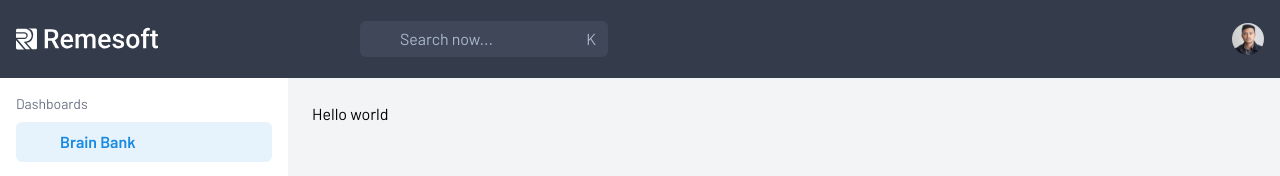
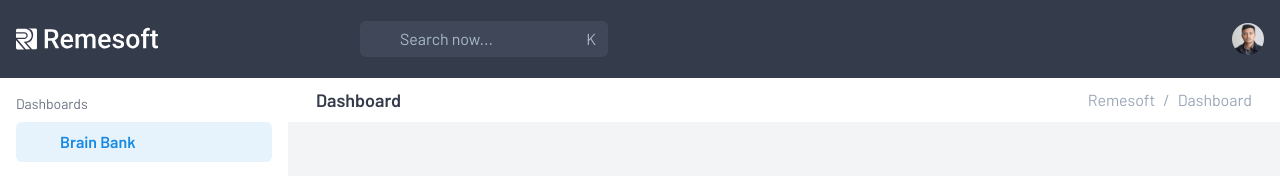
Before and after one commit to remesoft/remesoft-dashboard, a React (Vite) app: page / in a window 1280 px wide. Shown: the top 176 px of the page. Built offline with nearby package versions, Linux system fonts and the light colour scheme; some icons are missing.

Commit message:
titlebar added

```diff
--- /dev/null
+++ b/src/components/TitleBar.tsx
@@ -0,0 +1,28 @@
+import React from "react";
+import { titleBarProps } from "../types";
+import { HugeiconsIcon } from "@hugeicons/react";
+import { ArrowRight01Icon } from "@hugeicons/core-free-icons";
+
+const TitleBar: React.FC<titleBarProps> = (props) => {
+  return (
+    <section className="bg-foreground flex items-center justify-between px-7 py-2">
+      <h2 className="text-header text-lg font-semibold">{props.title}</h2>
+      <ul className="flex items-center gap-2">
+        {props.breadcrumbs.map((breadcrumb, index) => (
+          <li key={index} className="flex items-center">
+            {index > 0 && <span className="text-details mr-2">/</span>}
+            {index === props.breadcrumbs.length - 1 ? (
+              <span className="text-details text-md">{breadcrumb.label}</span>
+            ) : (
+              <a href={breadcrumb.link} className="text-details text-md hover:text-active">
+                {breadcrumb.label}
+              </a>
+            )}
+          </li>
+        ))}
+      </ul>
+    </section>
+  );
+};
+
+export default TitleBar;
--- a/src/index.css
+++ b/src/index.css
@@ -17,6 +17,11 @@
   --color-active-sidebar-menu-background: #188ae21a;
   --color-active-sidebar-menu-content: #188ae2;
   --color-sidebar-menu-item: #6c757d;
+
+  /* color for text */
+  --color-heading: #4c4c5c;
+  --color-details: #9ba6b7;
+  --color-active: #188ae2;
 }
 
 @layer base {
--- a/src/layout/Dashboard.tsx
+++ b/src/layout/Dashboard.tsx
@@ -2,6 +2,7 @@ import React from "react";
 import Header from "../components/Header";
 import Sidebar from "../components/Sidebar";
 import { Outlet } from "react-router";
+import TitleBar from "../components/Titlebar";
 
 const MainContent = () => (
   <main className="flex-1 overflow-y-auto bg-gray-100 p-6">
@@ -21,7 +22,7 @@ const Dashboard = () => {
       <Sidebar />
       <div className="flex flex-1 flex-col">
         <Header />
-        <main className="flex-1 overflow-y-auto bg-gray-100 p-6">
+        <main className="flex-1 overflow-y-auto bg-gray-100">
           <div className="space-y-4">
             <Outlet />
           </div>
--- a/src/pages/Home.tsx
+++ b/src/pages/Home.tsx
@@ -1,7 +1,21 @@
 import React from "react";
+import TitleBar from "../components/Titlebar";
 
 const Home: React.FC = () => {
-  return <h1>Hello world</h1>;
+  // page title and breadcrumbs
+  const pageTitle = "Dashboard";
+  const pageBreadcrumbs = [
+    { label: "Remesoft", link: "/" },
+    { label: "Dashboard", link: "/dashboard" },
+  ];
+
+  // Override default props with props passed to the component
+
+  return (
+    <React.Fragment>
+      <TitleBar title={pageTitle} breadcrumbs={pageBreadcrumbs} />
+    </React.Fragment>
+  );
 };
 
 export default Home;
--- a/src/types/index.ts
+++ b/src/types/index.ts
@@ -33,3 +33,13 @@ export interface AppEvents {
 export interface headerSearchProps extends componentProps {
   onClick?: () => void;
 }
+
+// title bar props
+export interface breadcrumbsType {
+  label: string;
+  link: string;
+}
+export interface titleBarProps {
+  title: string;
+  breadcrumbs: breadcrumbsType[];
+}
```
